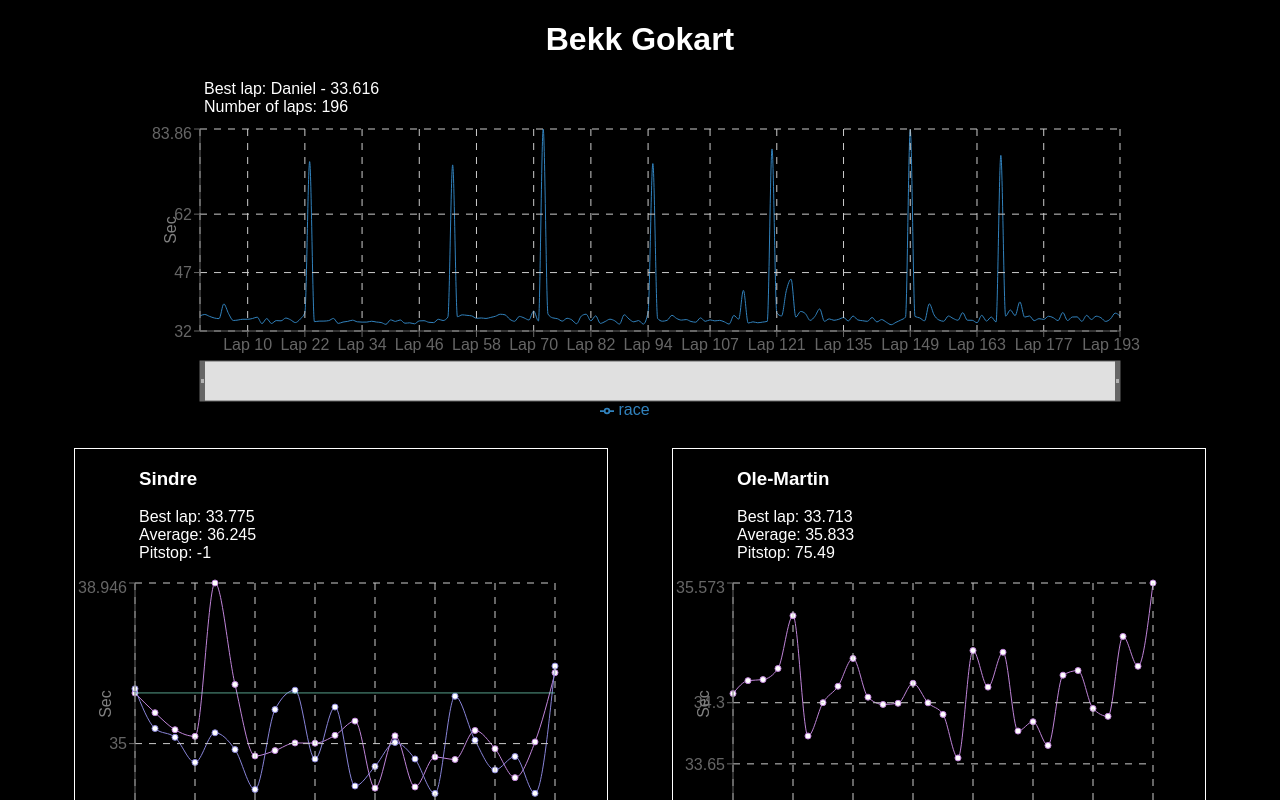
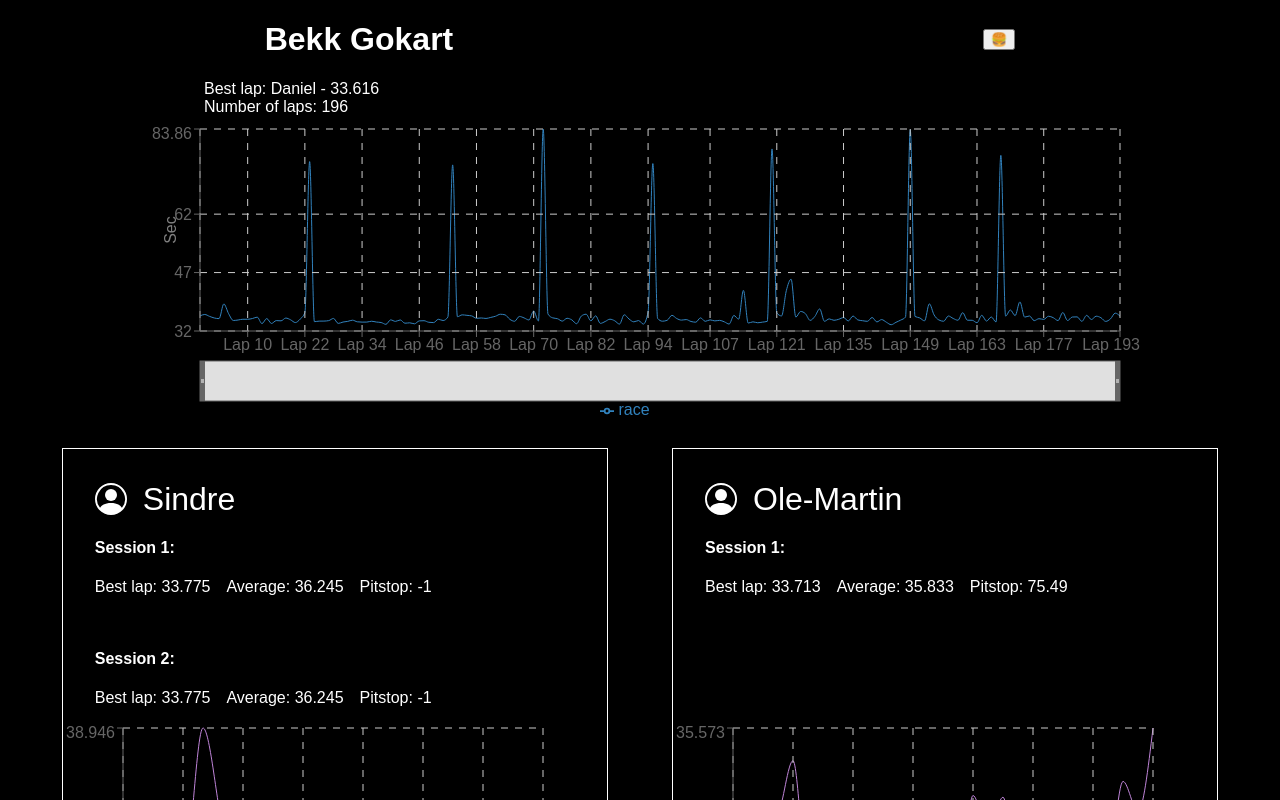
Before and after one commit to MathiasSJacobsen/gokart-stats, a React (Create React App) app: page / in a window 1280 px wide. Shown: the top 800 px of the page. Built offline with nearby package versions, Linux system fonts and the light colour scheme.

Commit message:
Mostly styling changes

```diff
--- a/src/App.tsx
+++ b/src/App.tsx
@@ -1,5 +1,6 @@
 import { Helmet } from "react-helmet-async";
 import { Route, Routes } from "react-router-dom";
+import Header from "./header/Header";
 import Information from "./information/Information";
 import Landing from "./landing/Landing";
 import { NotFoundPage } from "./NotFoundPage";
@@ -10,6 +11,7 @@ function App() {
       <Helmet>
         <title>Bekk - gokart</title>
       </Helmet>
+      <Header />
       <Routes>
         <Route path="/" element={<Landing />} />
         <Route path="/info" element={<Information />} />
--- a/src/Types.ts
+++ b/src/Types.ts
@@ -16,7 +16,7 @@ export type SessionData = {
 };
 
 export type ChartType = {
-  name: string;
   [Session.SESSION_ONE]?: number;
   [Session.SESSION_TWO]?: number;
+  name: string;
 }[];
--- /dev/null
+++ b/src/header/Header.tsx
@@ -0,0 +1,20 @@
+import styled from "styled-components/macro";
+import Menu from "./Menu";
+
+const Header = () => {
+  return (
+    <HeaderContainer>
+      <h1>Bekk Gokart</h1>
+      <Menu />
+    </HeaderContainer>
+  );
+};
+
+const HeaderContainer = styled.div`
+  width: 100%;
+  display: flex;
+  flex-direction: row;
+  align-items: center;
+  justify-content: space-around;
+`;
+export default Header;
--- /dev/null
+++ b/src/header/Menu.tsx
@@ -0,0 +1,66 @@
+import React, { useState } from "react";
+import styled from "styled-components";
+
+const MenuContainer = styled.div`
+  position: relative;
+  z-index: 1;
+`;
+
+const MenuButton = styled.button`
+  cursor: pointer;
+`;
+
+const MenuList = styled.ul`
+  position: absolute;
+  top: 100%;
+  left: 0;
+  background-color: white;
+  padding: 0.5rem;
+  border: 1px solid black;
+  list-style: none;
+  margin: 0;
+  z-index: 2;
+`;
+
+const MenuItem = styled.li`
+  margin-bottom: 0.5rem;
+
+  &:last-child {
+    margin-bottom: 0;
+  }
+`;
+
+const MenuLink = styled.a`
+  color: black;
+  text-decoration: none;
+
+  &:hover {
+    text-decoration: underline;
+  }
+`;
+
+const Menu = () => {
+  const [isOpen, setIsOpen] = useState(false);
+
+  const handleMenuClick = () => {
+    setIsOpen(!isOpen);
+  };
+
+  return (
+    <MenuContainer>
+      <MenuButton onClick={handleMenuClick}>🍔</MenuButton>
+      {isOpen && (
+        <MenuList>
+          <MenuItem>
+            <MenuLink href="/">Home</MenuLink>
+          </MenuItem>
+          <MenuItem>
+            <MenuLink href="/info">Info</MenuLink>
+          </MenuItem>
+        </MenuList>
+      )}
+    </MenuContainer>
+  );
+};
+
+export default Menu;
--- a/src/landing/Landing.tsx
+++ b/src/landing/Landing.tsx
@@ -30,8 +30,6 @@ const Landing = (props: Props) => {
 
   return (
     <>
-      <Header />
-
       <StatsContainer>
         <TeamContainer>
           <TeamStats>
@@ -64,14 +62,6 @@ const Landing = (props: Props) => {
   );
 };
 
-const Header = () => {
-  return (
-    <HeaderContainer>
-      <h1>Bekk Gokart</h1>
-    </HeaderContainer>
-  );
-};
-
 const TeamContainer = styled.div`
   display: flex;
   flex-direction: column;
@@ -82,12 +72,6 @@ const TeamStats = styled.div`
   flex-direction: column;
   padding: 0 0 0 4rem;
   margin-bottom: 0.5rem;
-`;
-
-const HeaderContainer = styled.div`
-  width: 100%;
-  display: flex;
-  justify-content: center;
 `;
 
 const StatsContainer = styled.div`
--- a/src/personalStats/HeaderStat.tsx
+++ b/src/personalStats/HeaderStat.tsx
@@ -1,14 +1,17 @@
 import React from "react";
 import styled from "styled-components/macro";
+import { BsPersonCircle } from "react-icons/bs";
 
 type Props = {
   average: number;
   fastestLap: number;
   pitstop: number;
   username: string;
+  session: number;
 };
 
 export const HeaderStat = ({
+  session,
   average,
   fastestLap,
   pitstop,
@@ -16,24 +19,48 @@ export const HeaderStat = ({
 }: Props) => {
   return (
     <HeaderStats>
-      <Name>{username}</Name>
-      <MetaStat>
-        <span>Best lap: {fastestLap}</span>
-        <span>Average: {average.toFixed(3)}</span>
-        <span>Pitstop: {pitstop}</span>
-      </MetaStat>
+      {session === 1 && (
+        <Name>
+          <BsPersonCircle />
+          <MySpan>{username}</MySpan>
+        </Name>
+      )}
+      <SessionData>
+        <h4>Session {session}:</h4>
+        <MetaStat>
+          <KeyStat>Best lap: {fastestLap}</KeyStat>
+          <KeyStat>Average: {average.toFixed(3)}</KeyStat>
+          <KeyStat>Pitstop: {pitstop}</KeyStat>
+        </MetaStat>
+      </SessionData>
     </HeaderStats>
   );
 };
 
-const Name = styled.h3``;
+const Name = styled.div`
+  font-size: 2em;
+  display: flex;
+  flex-direction: row;
+  align-items: center;
+  margin: 1rem;
+`;
+const KeyStat = styled.span`
+  margin-right: 1rem;
+`;
+
+const MySpan = styled.span`
+  margin-left: 1rem;
+`;
 
 const HeaderStats = styled.div`
-  padding-left: 4rem;
-  margin-bottom: 1rem;
+  margin: 1rem 1rem 0 1rem;
 `;
 
 const MetaStat = styled.div`
   display: flex;
-  flex-direction: column;
+  flex-direction: row;
 `;
+
+const SessionData = styled.div`
+  margin: 1rem;
+`;
--- a/src/personalStats/PersonalStat.tsx
+++ b/src/personalStats/PersonalStat.tsx
@@ -17,6 +17,7 @@ import {
 } from "../dataCrunshing";
 import { useWindowSize } from "../hooks/useWindowSize";
 import { SessionData, Session } from "../Types";
+import { sessionEnumToSessionNr } from "../utils";
 import { HeaderStat } from "./HeaderStat";
 
 type Props = {
@@ -61,11 +62,22 @@ const PersonalStat = ({ user }: Props) => {
   return (
     <StatContainer>
       <HeaderStat
+        session={sessionEnumToSessionNr(Session.SESSION_ONE)}
         average={average}
         fastestLap={fastestLap}
         pitstop={pitstop}
         username={user.name}
       />
+      {data.laps[0].SESSION_TWO && (
+        <HeaderStat
+          session={sessionEnumToSessionNr(Session.SESSION_TWO)}
+          average={average}
+          fastestLap={fastestLap}
+          pitstop={pitstop}
+          username={user.name}
+        />
+      )}
+      <ChartContainer>
         <LineChart
           width={chartWidth}
           height={chartHeight}
@@ -78,12 +90,18 @@ const PersonalStat = ({ user }: Props) => {
           }
           margin={{ top: 5, right: 20, bottom: 5, left: 0 }}
         >
-        <Line type="monotone" dataKey={Session.SESSION_ONE} stroke="#bf84d8" />
+          <Line
+            type="monotone"
+            dot={false}
+            dataKey={Session.SESSION_ONE}
+            stroke="#bf84d8"
+          />
           {data.laps.some((e) => Session.SESSION_TWO in e) && (
             <Line
+              dot={false}
               type="monotone"
               dataKey={Session.SESSION_TWO}
-            stroke="#8884d8"
+              stroke="#82ca9d"
             />
           )}
           <ReferenceLine y={average} stroke="#8bffde9f" />
@@ -93,8 +111,13 @@ const PersonalStat = ({ user }: Props) => {
           <YAxis label={{ value: "Sec", angle: -90 }} domain={[33]} />
           <Tooltip />
         </LineChart>
+      </ChartContainer>
     </StatContainer>
   );
 };
 
 export default PersonalStat;
+
+const ChartContainer = styled.div`
+  margin-top: auto;
+`;
--- a/src/utils.ts
+++ b/src/utils.ts
@@ -90,3 +90,14 @@ export const getTeamFastestLap = (data: SessionData[]) => {
   });
   return best;
 };
+
+export const sessionEnumToSessionNr = (s: Session): number => {
+  switch (s) {
+    case Session.SESSION_ONE:
+      return 1;
+    case Session.SESSION_TWO:
+      return 2;
+    default:
+      throw new Error("Invalid session selected");
+  }
+};
```
Lines whose indentation alone changed are shown as unchanged.
